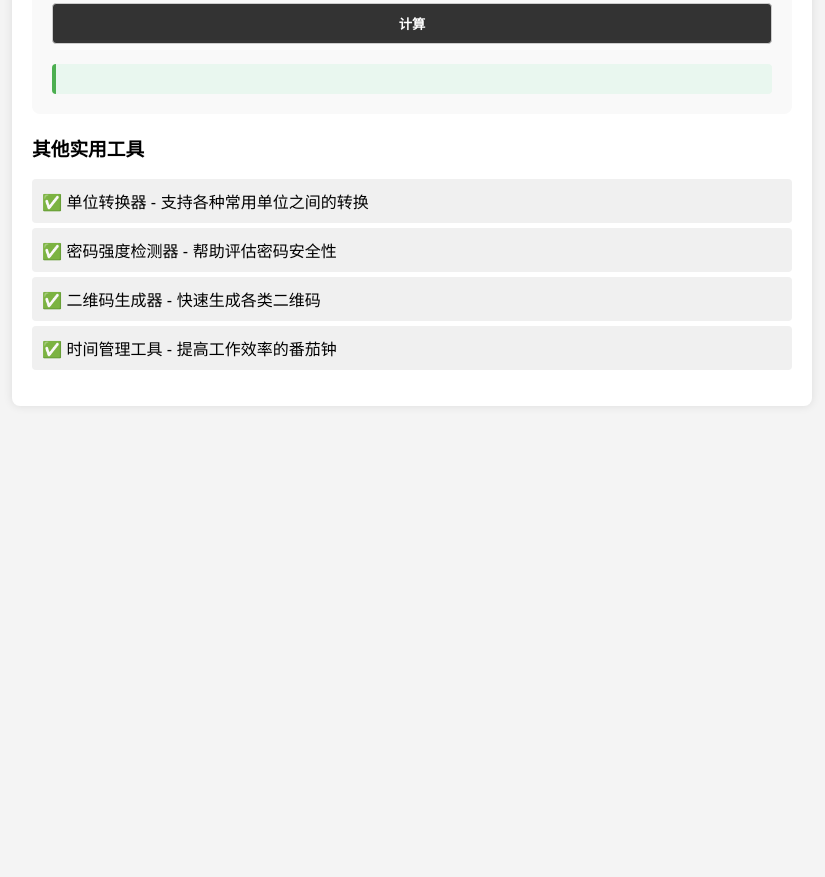
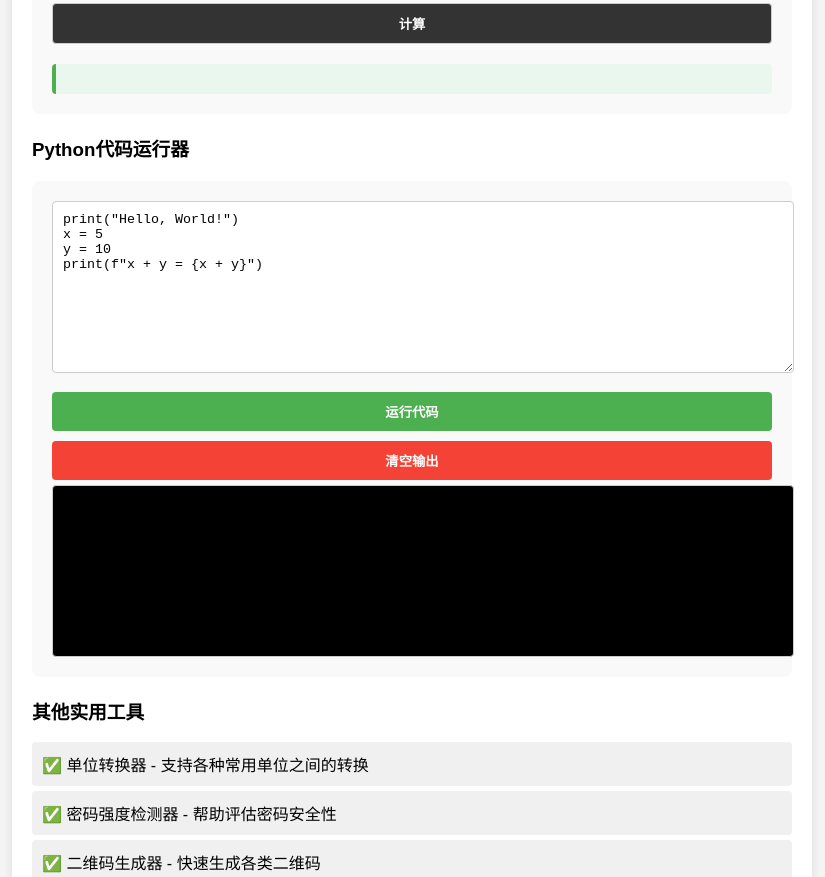
Before and after one commit to zhouzhou2025/zhouzhou2025.github.io, a plain HTML site: page tools.html in a window 1280 px wide. Shown: the part 655-1532 px from the top of the page, without its empty margins (228-1053 px from the left). Before the commit the page ends 1101 px from the top, so only its background shows below. Drawn offline with Linux system fonts and the light colour scheme.

Commit message:
【合入描述】：修改3

```diff
--- a/tools.html
+++ b/tools.html
@@ -90,6 +90,60 @@
             background-color: #f0f0f0;
             border-radius: 4px;
         }
+        /* Python代码运行器样式 */
+        .python-runner {
+            background-color: #f9f9f9;
+            padding: 20px;
+            border-radius: 8px;
+            margin: 20px 0;
+        }
+        .code-input {
+            width: 100%;
+            height: 150px;
+            font-family: 'Courier New', monospace;
+            padding: 10px;
+            border: 1px solid #ccc;
+            border-radius: 4px;
+            resize: vertical;
+            margin-bottom: 10px;
+        }
+        .output-area {
+            width: 100%;
+            height: 150px;
+            font-family: 'Courier New', monospace;
+            padding: 10px;
+            border: 1px solid #ccc;
+            border-radius: 4px;
+            background-color: #000;
+            color: #00ff00;
+            overflow-y: auto;
+            white-space: pre-wrap;
+        }
+        .run-btn {
+            background-color: #4CAF50;
+            color: white;
+            padding: 10px 20px;
+            border: none;
+            border-radius: 4px;
+            cursor: pointer;
+            font-weight: bold;
+            margin-right: 10px;
+        }
+        .run-btn:hover {
+            background-color: #45a049;
+        }
+        .clear-btn {
+            background-color: #f44336;
+            color: white;
+            padding: 10px 20px;
+            border: none;
+            border-radius: 4px;
+            cursor: pointer;
+            font-weight: bold;
+        }
+        .clear-btn:hover {
+            background-color: #da190b;
+        }
     </style>
 </head>
 <body>
@@ -132,6 +186,19 @@
             <div id="result"></div>
         </div>
 
+        <h3>Python代码运行器</h3>
+        <div class="python-runner">
+            <textarea id="codeInput" class="code-input" placeholder="在此输入Python代码...">print("Hello, World!")
+x = 5
+y = 10
+print(f"x + y = {x + y}")</textarea>
+
+            <button class="run-btn" onclick="runPythonCode()">运行代码</button>
+            <button class="clear-btn" onclick="clearOutput()">清空输出</button>
+
+            <div id="outputArea" class="output-area"></div>
+        </div>
+
         <h3>其他实用工具</h3>
         <ul class="tool-list">
             <li>✅ 单位转换器 - 支持各种常用单位之间的转换</li>
@@ -165,6 +232,53 @@
             <p><strong>总利息:</strong> ${totalInterest.toFixed(2)} 元</p>
         `;
     }
+
+    // Python代码运行器功能
+    function runPythonCode() {
+        const code = document.getElementById('codeInput').value;
+        const outputArea = document.getElementById('outputArea');
+
+        try {
+            // 创建一个iframe来安全地执行代码
+            const iframe = document.createElement('iframe');
+            iframe.style.display = 'none';
+            document.body.appendChild(iframe);
+
+            // 在iframe中执行代码并捕获输出
+            const iframeDoc = iframe.contentDocument || iframe.contentWindow.document;
+            iframeDoc.open();
+
+            // 重定向console.log到输出区域
+            const originalLog = console.log;
+            let output = '';
+
+            console.log = function(...args) {
+                output += args.join(' ') + '\n';
+                originalLog.apply(console, args);
+            };
+
+            try {
+                // 执行用户代码
+                iframe.contentWindow.eval(code);
+
+                // 显示输出
+                outputArea.textContent = output || '代码已执行（无输出）';
+            } catch (error) {
+                outputArea.textContent = '错误: ' + error.message;
+            } finally {
+                // 恢复原始console.log
+                console.log = originalLog;
+                document.body.removeChild(iframe);
+            }
+        } catch (error) {
+            outputArea.textContent = '执行错误: ' + error.message;
+        }
+    }
+
+    function clearOutput() {
+        document.getElementById('outputArea').textContent = '';
+        document.getElementById('codeInput').value = '';
+    }
 </script>
 
 </body>
```
